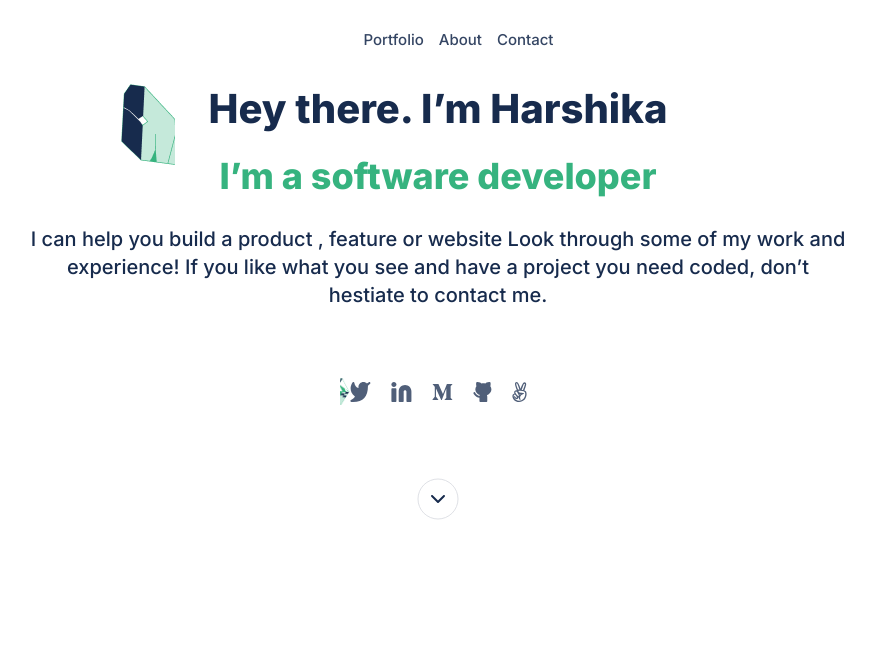
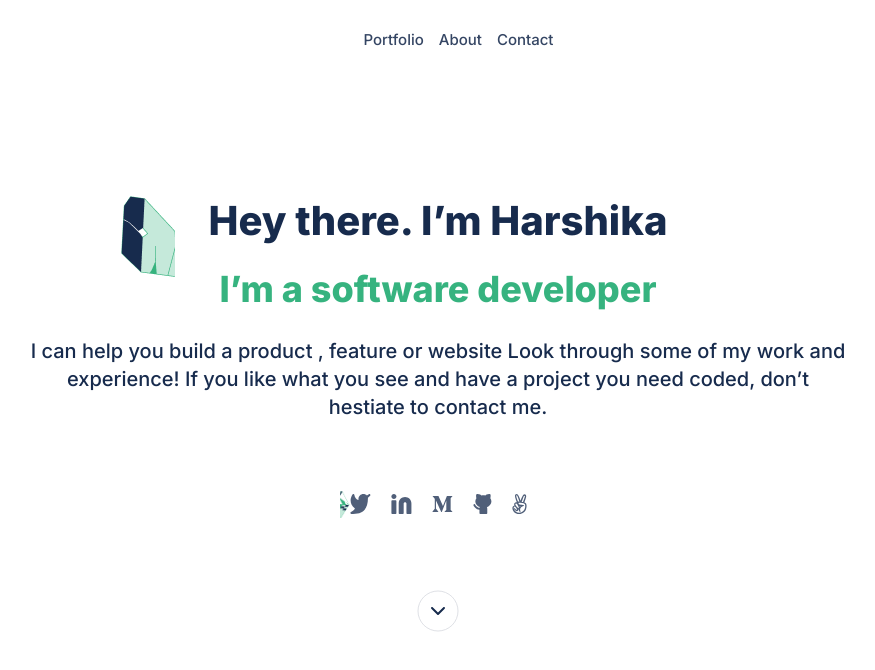
Before and after one commit to harshi0102/Portfolio-Microverse-project, a website: page index.html in a window 1280 px wide. Shown: the top 670 px of the page, without its empty margins (202-1077 px from the left). Drawn offline with Linux system fonts and the light colour scheme; files whose address does not match are found by name.

Commit message:
update with the style.css errors

```diff
--- a/style.css
+++ b/style.css
@@ -86,7 +86,8 @@ h4.slogan {
 }
 
 #banner {
-  margin-top: 88px;
+position:relative;
+top:10%;
 }
 
 #banner h4 {
```
